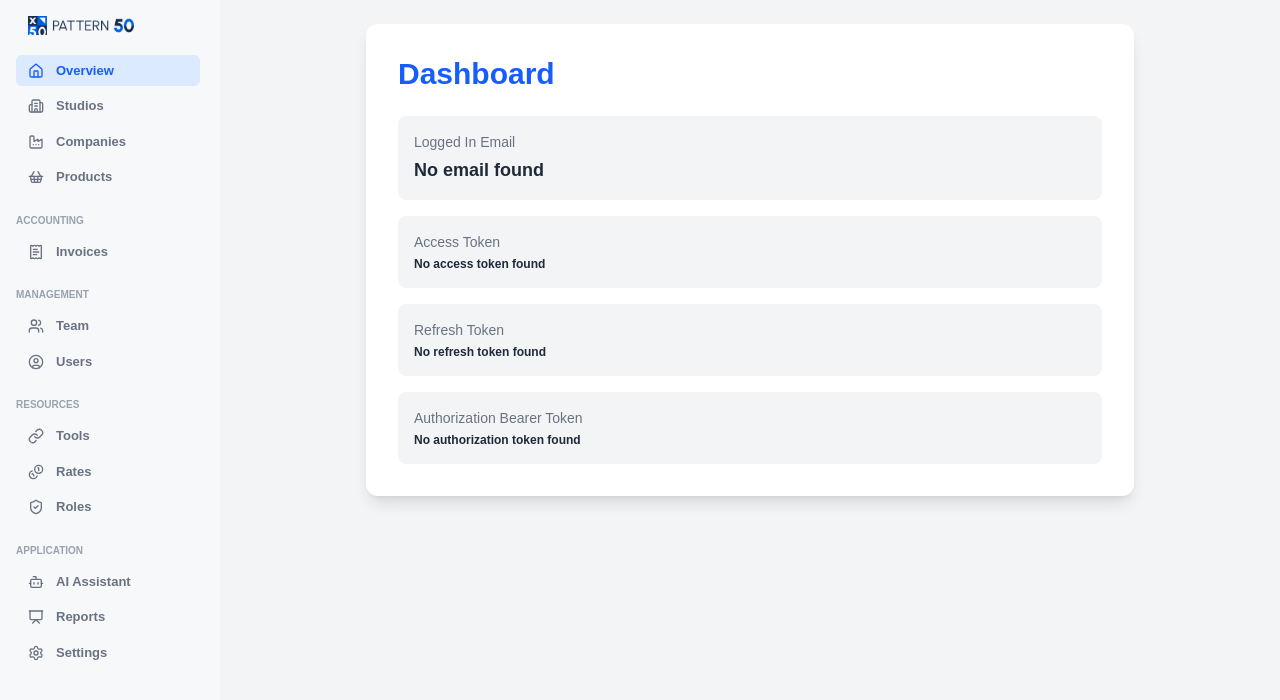
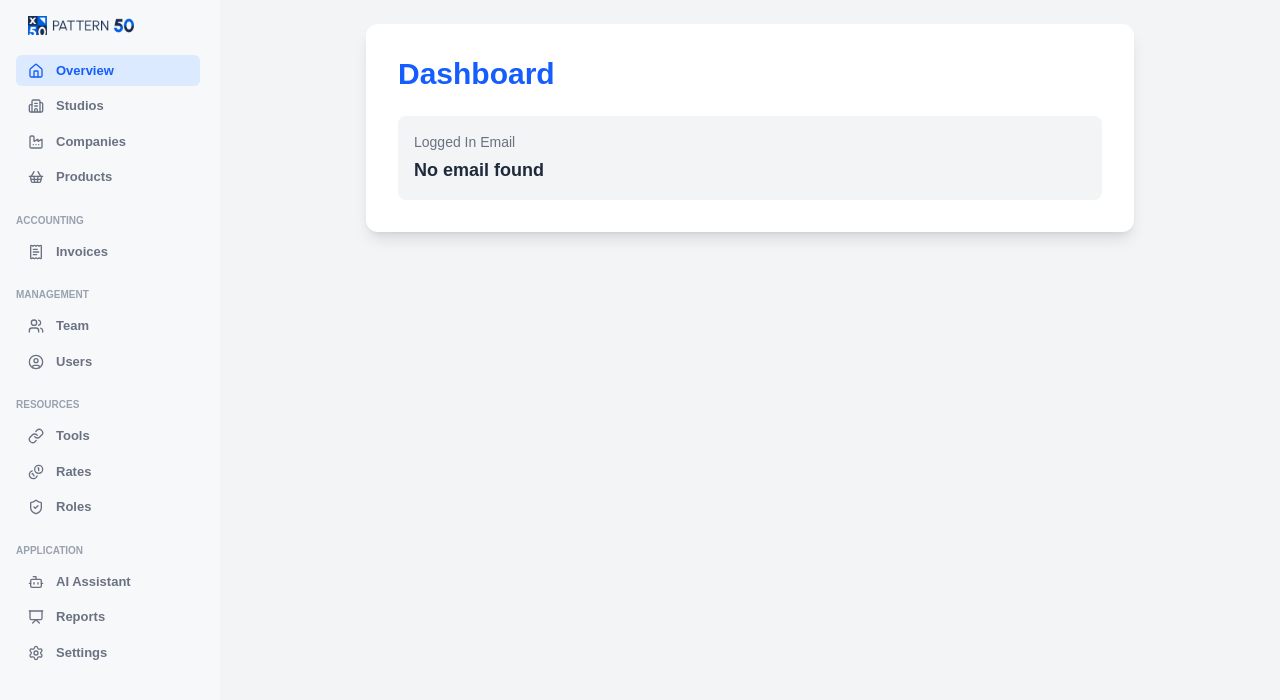
Before and after one commit to Syeed141/Frontend_Intern_Training_Progress, a Next.js app: page /dashboard in a window 1280 px wide. Shown: the top 700 px of the page. Built offline with nearby package versions, Linux system fonts and the light colour scheme.

Commit message:
Updated dashboard

```diff
--- a/app/dashboard/page.tsx
+++ b/app/dashboard/page.tsx
@@ -4,7 +4,7 @@ import { useSelector } from "react-redux";
 import { RootState } from "../redux/features/store";
 
 export default function DashboardPage() {
-  const { user, accessToken, refreshToken, authorization } = useSelector(
+  const { user } = useSelector(
     (state: RootState) => state.auth
   );
 
@@ -26,29 +26,7 @@ export default function DashboardPage() {
             </p>
           </div>
 
-          <div className="rounded-lg bg-gray-100 p-4">
-            <p className="text-sm text-gray-500">Access Token</p>
 
-            <p className="mt-1 break-all text-xs font-semibold text-gray-800">
-              {accessToken || "No access token found"}
-            </p>
-          </div>
-
-          <div className="rounded-lg bg-gray-100 p-4">
-            <p className="text-sm text-gray-500">Refresh Token</p>
-
-            <p className="mt-1 break-all text-xs font-semibold text-gray-800">
-              {refreshToken || "No refresh token found"}
-            </p>
-          </div>
-
-          <div className="rounded-lg bg-gray-100 p-4">
-            <p className="text-sm text-gray-500">Authorization Bearer Token</p>
-
-            <p className="mt-1 break-all text-xs font-semibold text-gray-800">
-              {authorization || "No authorization token found"}
-            </p>
-          </div>
         </div>
       </div>
 
```
